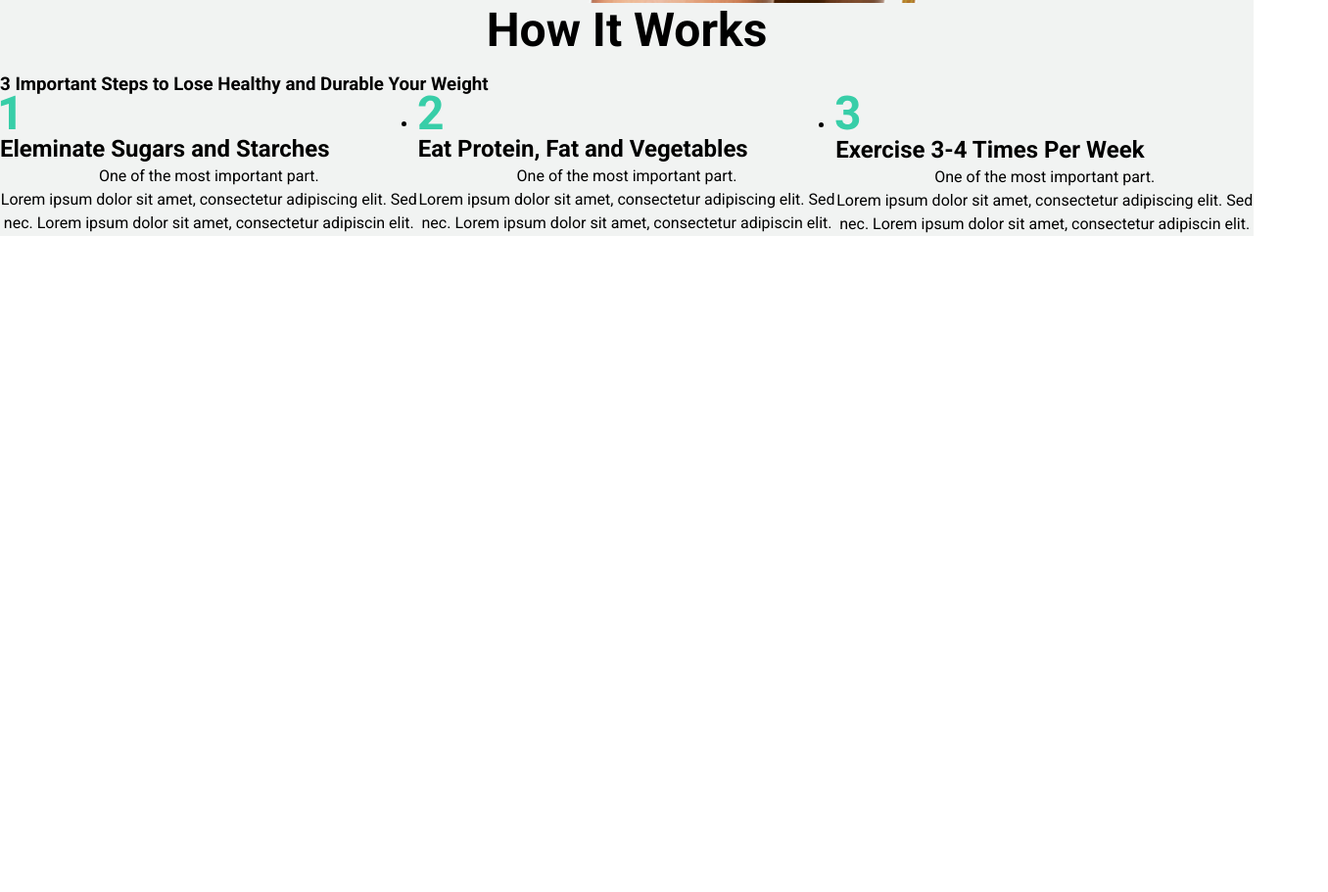
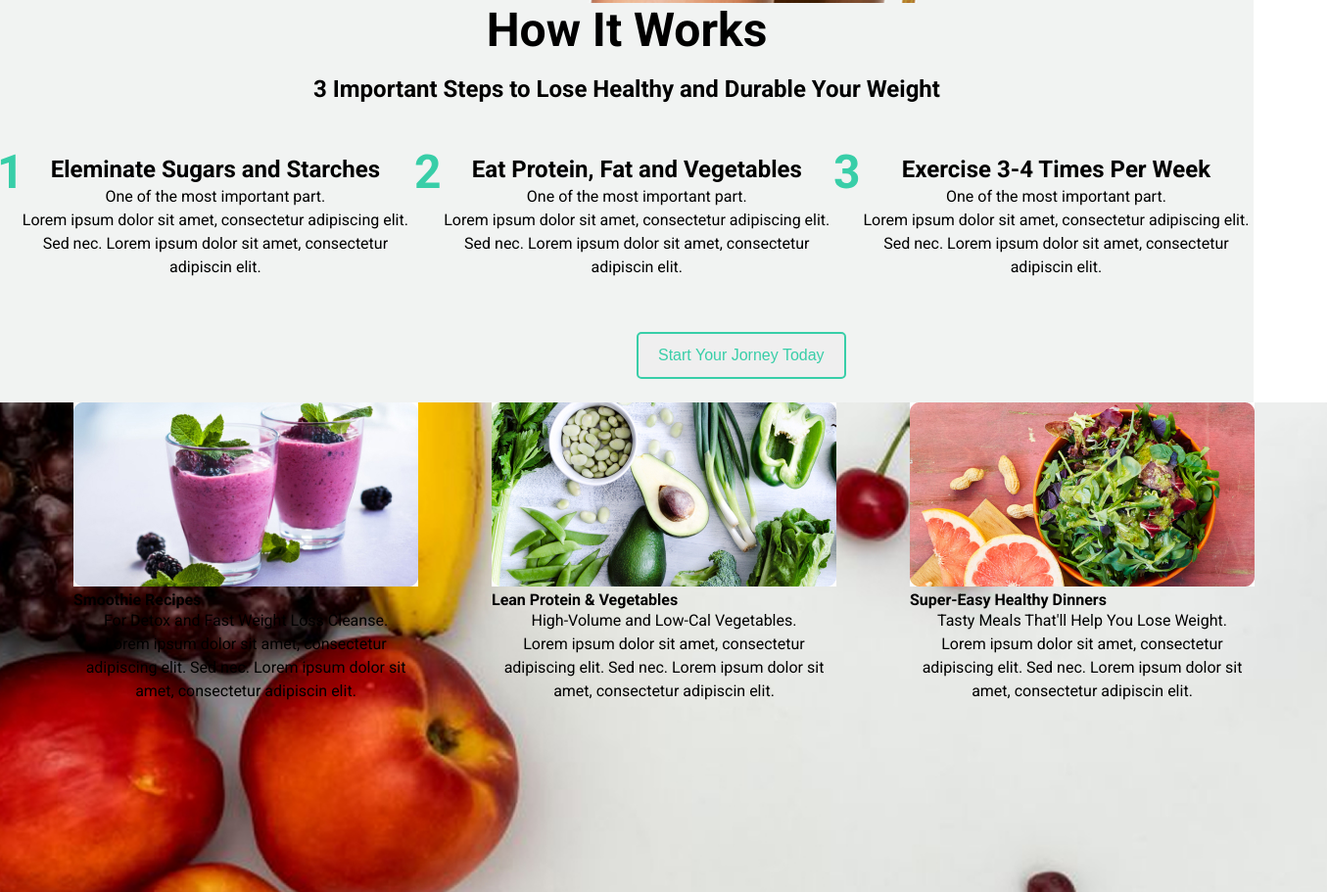
Before and after one commit to black-cat23/DZ-18, a plain HTML site: page index.html in a window 1280 px wide. Shown: the part 991-1902 px from the top of the page at 98% size, 1356 px wide, since content can reach past the window. Before the commit the page ends 1232 px from the top, so only its background shows below. Drawn offline with Linux system fonts and the light colour scheme.

Commit message:
section work

```diff
--- a/index.html
+++ b/index.html
@@ -73,34 +73,68 @@
             <div class="works_container">
                 <h1 class="hero_container--shape--title--h1">How It Works</h1>
                 <h3 class="works_container--text">3 Important Steps to Lose Healthy and Durable Your Weight</h3>
+                <ol class="works_container--list1">
+                    <li class="works_container--list1--item">
+                        <div class="box_img">
+                            <img src="img/1.svg" alt="2">
                         </div>
-            <ul class="works_container--list1">
-                <li class="works_container--list1--item">
-                    <img src="img/1.svg" alt="1">
                         <div>
-                        <h4 class="works_container--list1--item--titleH4">Eleminate Sugars and Starches</h4>
+                            <h4 class="works_container--text">Eleminate Sugars and Starches</h4>
                             <p class="hero_container--shape--title--text">One of the most important part.</p>
-                        <p class="hero_container--shape--title--text">Lorem ipsum dolor sit amet, consectetur adipiscing elit. Sed nec. Lorem
+                            <p class="hero_container--shape--title--text">Lorem ipsum dolor sit amet, consectetur
+                                adipiscing elit. Sed nec. Lorem
                                 ipsum dolor sit amet, consectetur adipiscin elit.</p>
                         </div>
                     </li>
                     <li class="works_container--list1--item">
+                        <div class="box_img">
                             <img src="img/2.svg" alt="2">
+                        </div>
                         <div>
-                        <h4 class="works_container--list1--item--titleH4">Eat Protein, Fat and Vegetables</h4>
+                            <h4 class="works_container--text">Eat Protein, Fat and Vegetables</h4>
                             <p class="hero_container--shape--title--text">One of the most important part.</p>
-                        <p class="hero_container--shape--title--text">Lorem ipsum dolor sit amet, consectetur adipiscing elit. Sed nec. Lorem
+                            <p class="hero_container--shape--title--text">Lorem ipsum dolor sit amet, consectetur
+                                adipiscing elit. Sed nec. Lorem
                                 ipsum dolor sit amet, consectetur adipiscin elit.</p>
                         </div>
                     </li>
                     <li class="works_container--list1--item">
-                    <img src="img/3.svg" alt="3">
+                        <div class="box_img">
+                            <img src="img/3.svg" alt="2">
+                        </div>
                         <div>
-                        <h4 class="works_container--list1--item--titleH4">Exercise 3-4 Times Per Week</h4>
+                            <h4 class="works_container--text">Exercise 3-4 Times Per Week</h4>
                             <p class="hero_container--shape--title--text">One of the most important part.</p>
-                        <p class="hero_container--shape--title--text">Lorem ipsum dolor sit amet, consectetur adipiscing elit. Sed nec. Lorem
+                            <p class="hero_container--shape--title--text">Lorem ipsum dolor sit amet, consectetur
+                                adipiscing elit. Sed nec. Lorem
                                 ipsum dolor sit amet, consectetur adipiscin elit.</p>
                         </div>
+                    </li>
+                </ol>
+                <button class="button button_3">Start Your Jorney Today</button>
+            </div>
+            <ul class="background_list">
+                <li class="background_card">
+                    <img src="img/Mask Group.jpg" alt="">
+                    <h4 class="background_card--title">Smoothie Recipes</h4>
+                    <p class="hero_container--shape--title--text">For Detox and Fast Weight Loss Cleanse.</p>
+                    <p class="hero_container--shape--title--text">Lorem ipsum dolor sit amet, consectetur adipiscing elit. Sed nec.
+                        Lorem ipsum dolor sit amet, consectetur adipiscin elit.</p>
+                </li>
+                <li class="background_card">
+                    <img src="img/Mask Group (1).jpg" alt="">
+                    <h4 class="background_card--title">Lean Protein & Vegetables</h4>
+                    <p class="hero_container--shape--title--text">High-Volume and Low-Cal Vegetables.</p>
+                    <p class="hero_container--shape--title--text">Lorem ipsum dolor sit amet, consectetur adipiscing elit. Sed nec.
+                        Lorem ipsum dolor sit amet, consectetur adipiscin elit.</p>
+                </li class="background_card">
+                <li class="background_card">
+                    <img src="img/Mask Group (2).jpg" alt="">
+                    <h4 class="background_card--title">Super-Easy Healthy Dinners</h4>
+                    <p class="hero_container--shape--title--text">Tasty Meals That'll Help You Lose Weight.</p>
+                    <p class="hero_container--shape--title--text">Lorem ipsum dolor sit amet, consectetur adipiscing elit. Sed nec.
+                        Lorem ipsum dolor sit amet, consectetur adipiscin elit.</p>
+
                 </li>
             </ul>
         </section>
--- a/style.css
+++ b/style.css
@@ -167,14 +167,55 @@
 
     }
 
-    .works_container--list1--item--titleH4{
+    .works_container--text{
         font-size: 24px;
         line-height: 32px;
         letter-spacing: 0%;
-
+        text-align: center;
     }
 
     .works_container--list1{
         display: flex ;
         justify-content: center;
+        list-style-type: none;
+        margin-top: 50px;
     }
+
+    .works_container--list1--item{
+        display: flex;
+    }
+
+    .button_3{
+        border-color: 1px  #38CEA8;
+
+    }
+
+    .button_3 {
+        margin-top: 54px;
+        margin-bottom: 24px;
+        border: 2px solid #38CEA8;
+        border-radius: 5px;
+        padding: 10px 20px;
+
+        color: #38CEA8;
+        cursor: pointer;
+        margin-left: 650px;
+      }
+
+      .background_list{
+        list-style-type: none;
+        width: 100%;
+        height: 500px;
+        background-image: url('img/big-preview\ 1.jpg');
+        background-size: cover;
+        background-position: center;
+        background-repeat: no-repeat;
+        display: flex;
+        padding-left: 75px;
+      }
+
+      .background_card{
+        max-width: 384px;
+        padding-right: 75px;
+
+      }
```
Also changed, not shown: img/Mask Group (1).jpg (added), img/Mask Group (2).jpg (added), img/Mask Group.jpg (added), img/big-preview 1.jpg (added). Lines whose indentation alone changed are shown as unchanged.
